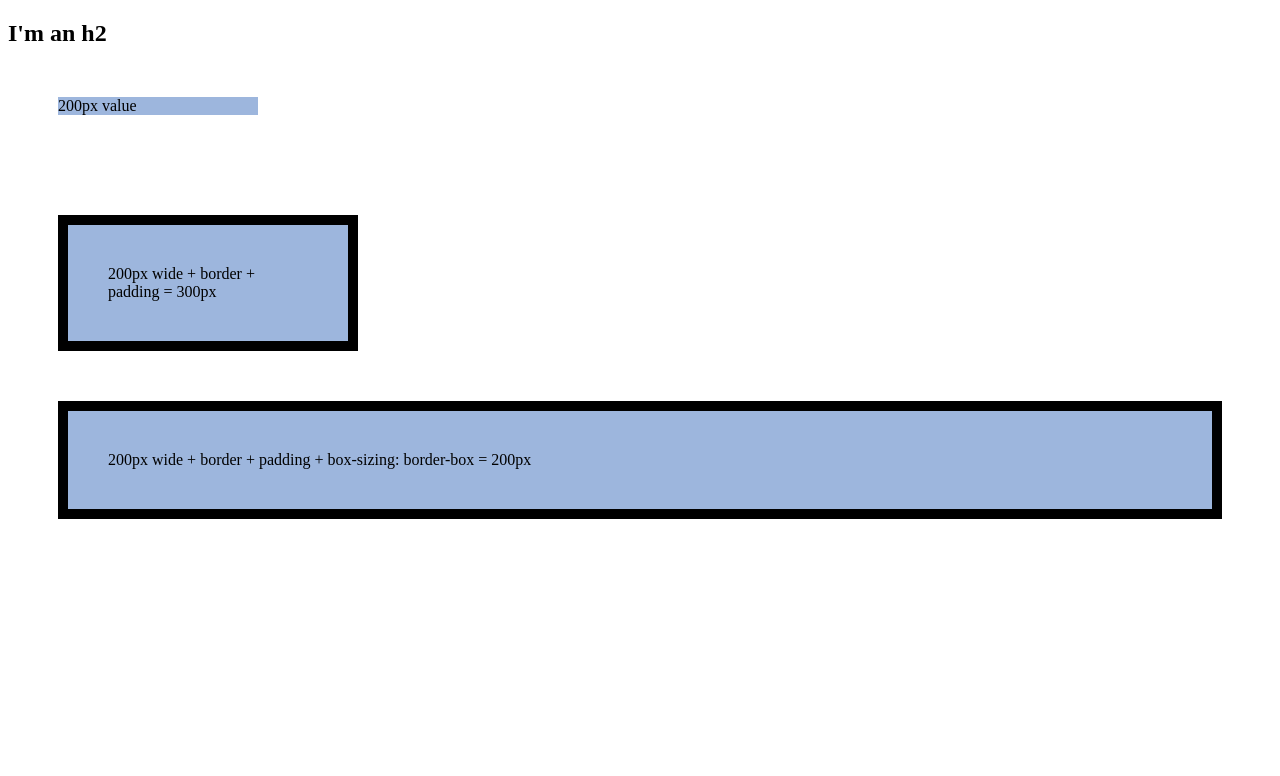
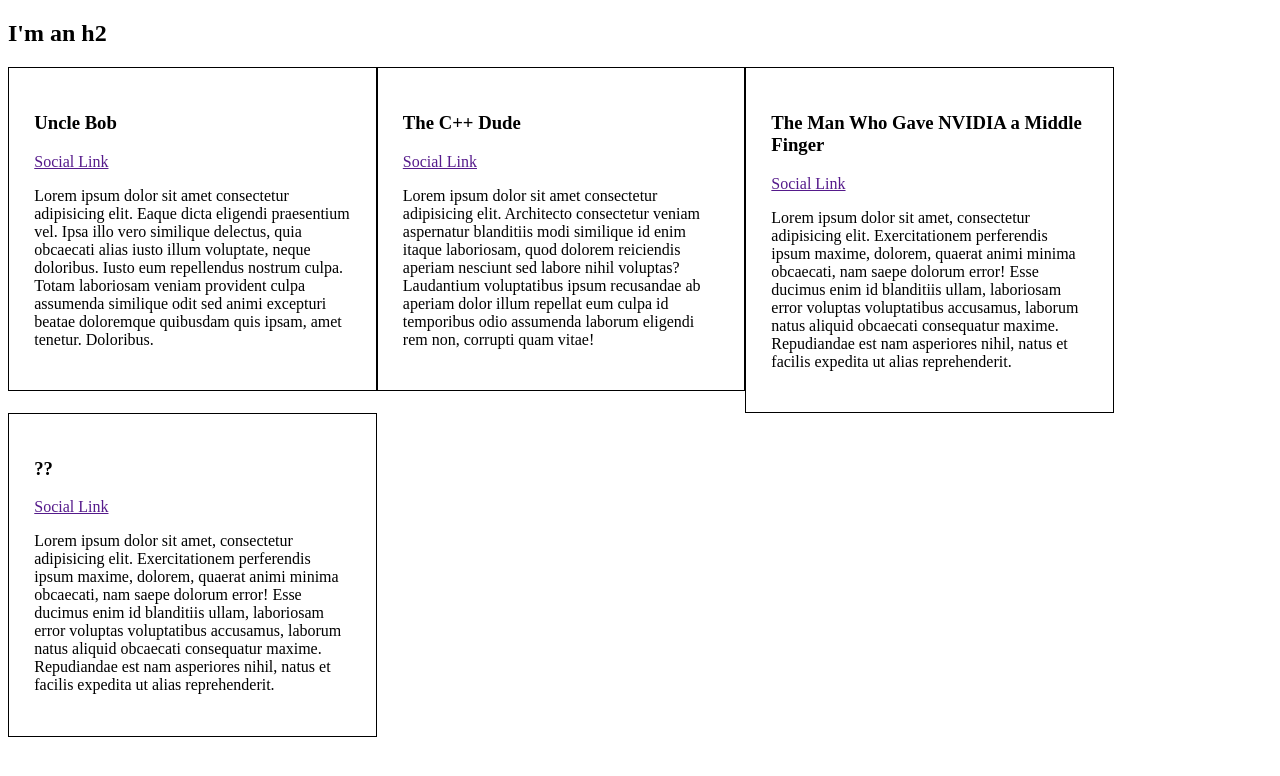
Before and after one commit to jbas1003/intermediate-css, a plain HTML site: page index.html in a window 1280 px wide. Drawn offline with Linux system fonts and the light colour scheme.

Commit message:
Changed the entire html markup and content. Changed the entire css styles.

```diff
--- a/css/styles.css
+++ b/css/styles.css
@@ -1,15 +1,7 @@
-.test-box {
-    background: #9db6dd;
-    margin: 50px;
-    width: 200px;
+.bio-box {
+    border: 1px solid black;
+    float: left;
+    font-size: 1rem;
+    padding: 2%;
+    width: 25%;
 }
-
-.test-box-nosizing {
-    border: 10px solid #000;
-    padding: 40px;
-}
-
-.test-box-sizing {
-    box-sizing: border-box;
-    width: auto;
-}
--- a/index.html
+++ b/index.html
@@ -9,15 +9,34 @@
 </head>
 <body>
     <h2>I'm an h2</h2>
+    <div class="bio-box">
+        <h3>Uncle Bob</h3>
+        <a href="">Social Link</a>
+        <p>
+            Lorem ipsum dolor sit amet consectetur adipisicing elit. Eaque dicta eligendi praesentium vel. Ipsa illo vero similique delectus, quia obcaecati alias iusto illum voluptate, neque doloribus. Iusto eum repellendus nostrum culpa. Totam laboriosam veniam provident culpa assumenda similique odit sed animi excepturi beatae doloremque quibusdam quis ipsam, amet tenetur. Doloribus.
+        </p>
+    </div>
+    <div class="bio-box">
+        <h3>The C++ Dude</h3>
+        <a href="">Social Link</a>
+        <p>
+            Lorem ipsum dolor sit amet consectetur adipisicing elit. Architecto consectetur veniam aspernatur blanditiis modi similique id enim itaque laboriosam, quod dolorem reiciendis aperiam nesciunt sed labore nihil voluptas? Laudantium voluptatibus ipsum recusandae ab aperiam dolor illum repellat eum culpa id temporibus odio assumenda laborum eligendi rem non, corrupti quam vitae!
+        </p>
+    </div>
+    <div class="bio-box">
+        <h3>The Man Who Gave NVIDIA a Middle Finger</h3>
+        <a href="">Social Link</a>
+        <p>
+            Lorem ipsum dolor sit amet, consectetur adipisicing elit. Exercitationem perferendis ipsum maxime, dolorem, quaerat animi minima obcaecati, nam saepe dolorum error! Esse ducimus enim id blanditiis ullam, laboriosam error voluptas voluptatibus accusamus, laborum natus aliquid obcaecati consequatur maxime. Repudiandae est nam asperiores nihil, natus et facilis expedita ut alias reprehenderit.
+        </p>
+</div>
 
-    <div class="test-box">200px value</div>
-
-    <div style="margin-top: 100px;" class="test-box test-box-nosizing">
-        200px wide + border + padding = 300px
-    </div>
-
-    <div class="test-box test-box-nosizing test-box-sizing">
-        200px wide + border + padding + box-sizing: border-box = 200px
+    <div class="bio-box">
+        <h3>??</h3>
+        <a href="">Social Link</a>
+        <p>
+            Lorem ipsum dolor sit amet, consectetur adipisicing elit. Exercitationem perferendis ipsum maxime, dolorem, quaerat animi minima obcaecati, nam saepe dolorum error! Esse ducimus enim id blanditiis ullam, laboriosam error voluptas voluptatibus accusamus, laborum natus aliquid obcaecati consequatur maxime. Repudiandae est nam asperiores nihil, natus et facilis expedita ut alias reprehenderit.
+        </p>
     </div>
 </body>
 </html>
```
